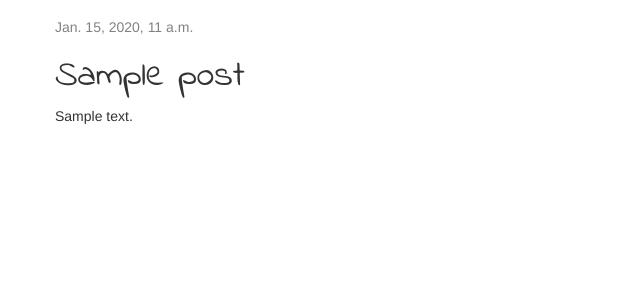
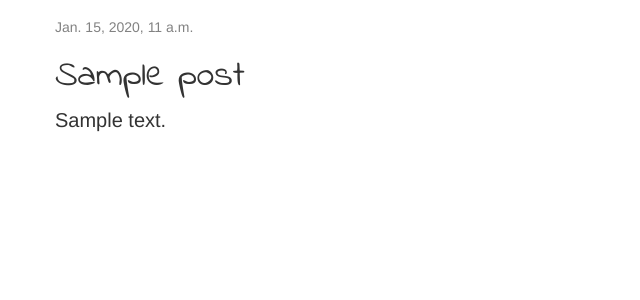
Before and after one commit to MartynaTomaszewska/my-first-blog, a Django app: page /post/1/ in a window 1280 px wide. Shown: the part 131-431 px from the top of the page, without its empty margins (0-640 px from the left). Run offline with Django 3.2, Linux system fonts and the light colour scheme; tables that the repository leaves empty hold one stand-in row (values such as "Sample post"); some libraries are stand-ins or nearby versions.

Commit message:
Changed font size.

```diff
--- a/blog/static/css/blog.css
+++ b/blog/static/css/blog.css
@@ -57,6 +57,10 @@ h1, h2, h3, h4 {
     color: #000000;
 }
 
+.post p {
+    font-size: 20px;
+}
+
 .user {
     margin-bottom: 170px;
 }
```
